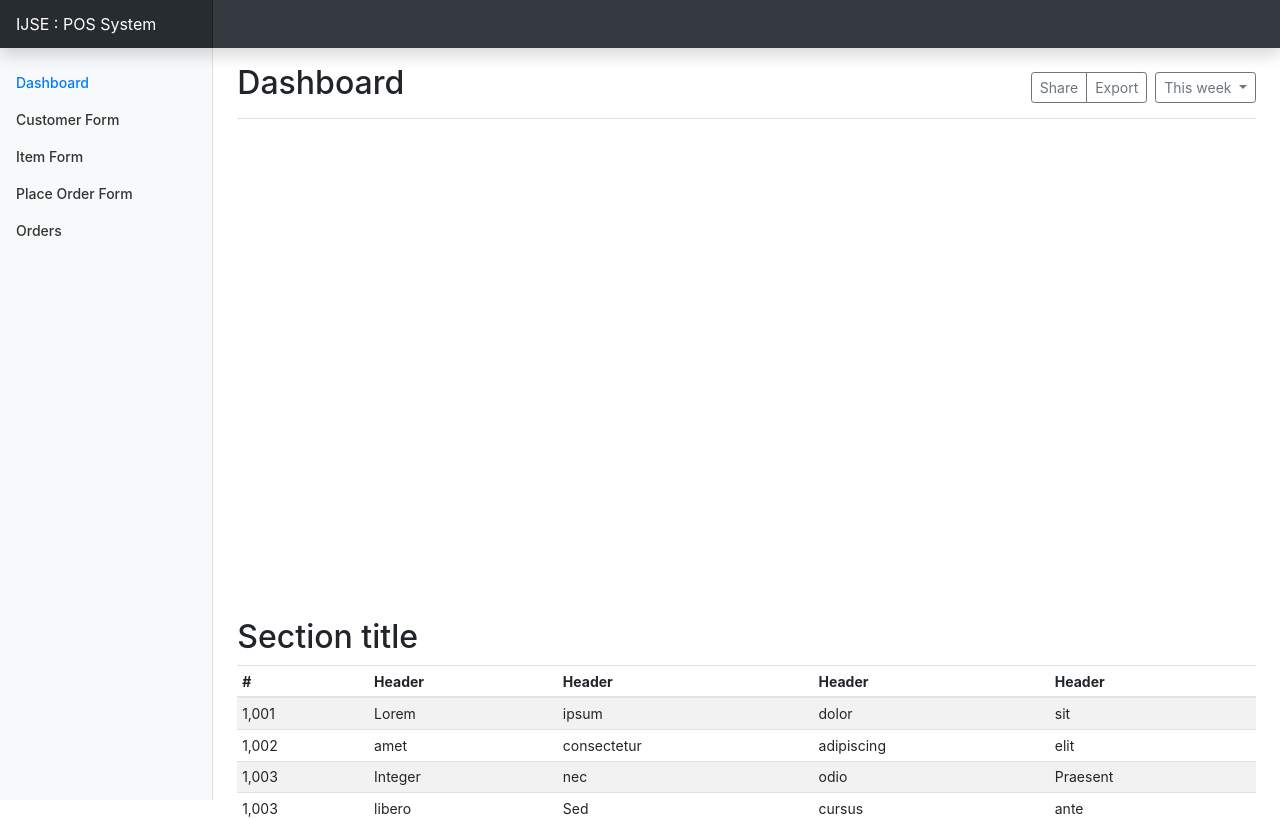
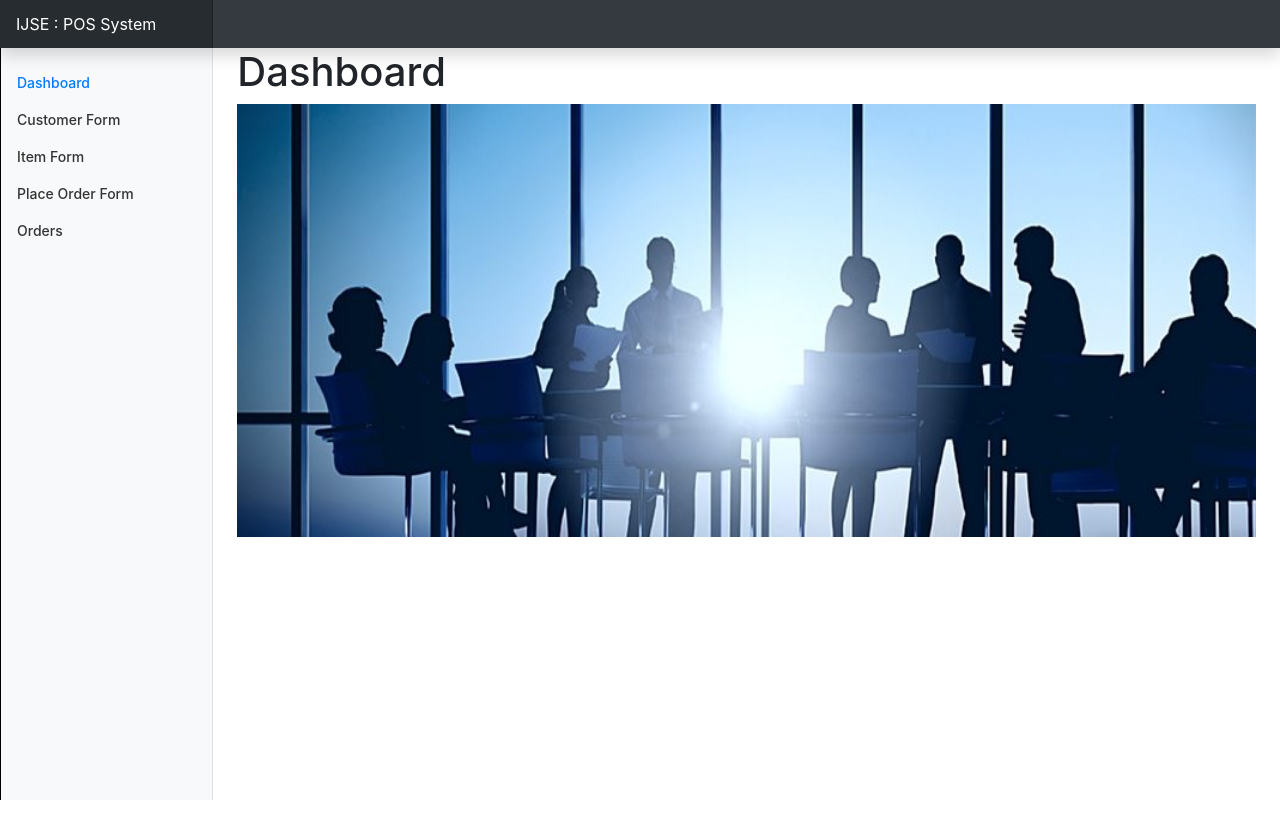
Before and after one commit to Practise-playground/POS-FrontEnd-with-Bootstrap-1, a website: page index.html in a window 1280 px wide. Shown: the top 819 px of the page. Drawn offline with nearby package versions, Linux system fonts and the light colour scheme.

Commit message:
Create Dashboard page

```diff
--- a/css/css-template.css
+++ b/css/css-template.css
@@ -3,9 +3,9 @@ body {
 }
 
 .feather {
-    width: 16px;
     height: 16px;
     vertical-align: text-bottom;
+    width: 16px;
 }
 
 /*
@@ -13,13 +13,14 @@ body {
  */
 
 .sidebar {
+    border-left: 1px solid black;
+    bottom: 0;
+    box-shadow: inset -1px 0 0 rgba(0, 0, 0, .1);
+    left: 0;
+    padding: 48px 0 0; /* Height of navbar */
     position: fixed;
     top: 0;
-    bottom: 0;
-    left: 0;
     z-index: 100; /* Behind the navbar */
-    padding: 48px 0 0; /* Height of navbar */
-    box-shadow: inset -1px 0 0 rgba(0, 0, 0, .1);
 }
 
 @media (max-width: 767.98px) {
@@ -29,12 +30,12 @@ body {
 }
 
 .sidebar-sticky {
+    height: calc(100vh - 48px);
+    overflow-x: hidden;
+    overflow-y: auto; /* Scrollable contents if viewport is shorter than content. */
+    padding-top: .5rem;
     position: relative;
     top: 0;
-    height: calc(100vh - 48px);
-    padding-top: .5rem;
-    overflow-x: hidden;
-    overflow-y: auto; /* Scrollable contents if viewport is shorter than content. */
 }
 
 @supports ((position: -webkit-sticky) or (position: sticky)) {
@@ -45,13 +46,13 @@ body {
 }
 
 .sidebar .nav-link {
+    color: #333;
     font-weight: 500;
-    color: #333;
 }
 
 .sidebar .nav-link .feather {
+    color: #999;
     margin-right: 4px;
-    color: #999;
 }
 
 .sidebar .nav-link.active {
@@ -73,31 +74,41 @@ body {
  */
 
 .navbar-brand {
-    padding-top: .75rem;
-    padding-bottom: .75rem;
-    font-size: 1rem;
     background-color: rgba(0, 0, 0, .25);
     box-shadow: inset -1px 0 0 rgba(0, 0, 0, .25);
+    font-size: 1rem;
+    padding-bottom: .75rem;
+    padding-top: .75rem;
 }
 
 .navbar .navbar-toggler {
+    right: 1rem;
     top: .25rem;
-    right: 1rem;
 }
 
 .navbar .form-control {
+    border-radius: 0;
+    border-width: 0;
     padding: .75rem 1rem;
-    border-width: 0;
-    border-radius: 0;
 }
 
 .form-control-dark {
-    color: #fff;
     background-color: rgba(255, 255, 255, .1);
     border-color: rgba(255, 255, 255, .1);
+    color: #fff;
 }
 
 .form-control-dark:focus {
     border-color: transparent;
     box-shadow: 0 0 0 3px rgba(255, 255, 255, .25);
 }
+
+.dashboard-image {
+    height: 100%;
+    width: 100%;
+}
+
+
+.main {
+    margin-left: 200px;
+}
--- a/index.html
+++ b/index.html
@@ -17,9 +17,19 @@
 
 
     <style>
+        @media all and (min-width: 1920px){
+            .main {
+                margin-left: 200px;
+            }
+        }
 
+        @media all and (min-width: 1024px) and (max-width: 1919px) {
+            .main {
+                margin-left: 150px;
+            }
+        }
 
-        @media (min-width: 768px) {
+        @media (min-width: 768px) and (max-width: 1023px){
             .bd-placeholder-img-lg {
                 font-size: 3.5rem;
             }
@@ -36,11 +46,11 @@
 
 <div class="container-fluid">
     <div class="row">
-        <nav id="sidebarMenu" class="col-md-3 col-lg-2 d-md-block bg-light sidebar collapse">
+        <nav class="col-xl-2 d-xl-block bg-light sidebar collapse" id="sidebarMenu">
             <div class="sidebar-sticky pt-3">
                 <ul class="nav flex-column">
                     <li class="nav-item">
-                        <a class="nav-link active" href="#">
+                        <a class="nav-link active" href="index.html">
                             <span data-feather="home"></span>
                             Dashboard <span class="sr-only">(current)</span>
                         </a>
@@ -73,24 +83,11 @@
             </div>
         </nav>
 
-        <main role="main" class="col-md-9 ml-sm-auto col-lg-10 px-md-4">
-            <div class="d-flex justify-content-between flex-wrap flex-md-nowrap align-items-center pt-3 pb-2 mb-3 border-bottom">
-                <h1 class="h2">Dashboard</h1>
-                <div class="btn-toolbar mb-2 mb-md-0">
-                    <div class="btn-group mr-2">
-                        <button type="button" class="btn btn-sm btn-outline-secondary">Share</button>
-                        <button type="button" class="btn btn-sm btn-outline-secondary">Export</button>
-                    </div>
-                    <button type="button" class="btn btn-sm btn-outline-secondary dropdown-toggle">
-                        <span data-feather="calendar"></span>
-                        This week
-                    </button>
-                </div>
-            </div>
+        <main role="main" class="col-md-9 ml-sm-auto col-lg-10 px-md-4" class="main">
+            <h1>Dashboard</h1>
+            <img class="dashboard-image" src="img/Business.jpg" alt="Business Image">
 
-            <canvas class="my-4 w-100" id="myChart" width="900" height="380"></canvas>
-
-            <h2>Section title</h2>
+            <!--<h2>Section title</h2>
             <div class="table-responsive">
                 <table class="table table-striped table-sm">
                     <thead>
@@ -217,11 +214,12 @@
                     </tr>
                     </tbody>
                 </table>
-            </div>
+            </div>-->
         </main>
+
     </div>
 </div>
 <script src="https://code.jquery.com/jquery-3.5.1.slim.min.js"></script>
+<script src="node_modules/bootstrap/dist/css/bootstrap.min.css"></script>
 </body>
-<script src="node_modules/bootstrap/dist/css/bootstrap.min.css"></script>
 </html>
```
Also changed, not shown: img/Business.jpg (added).
